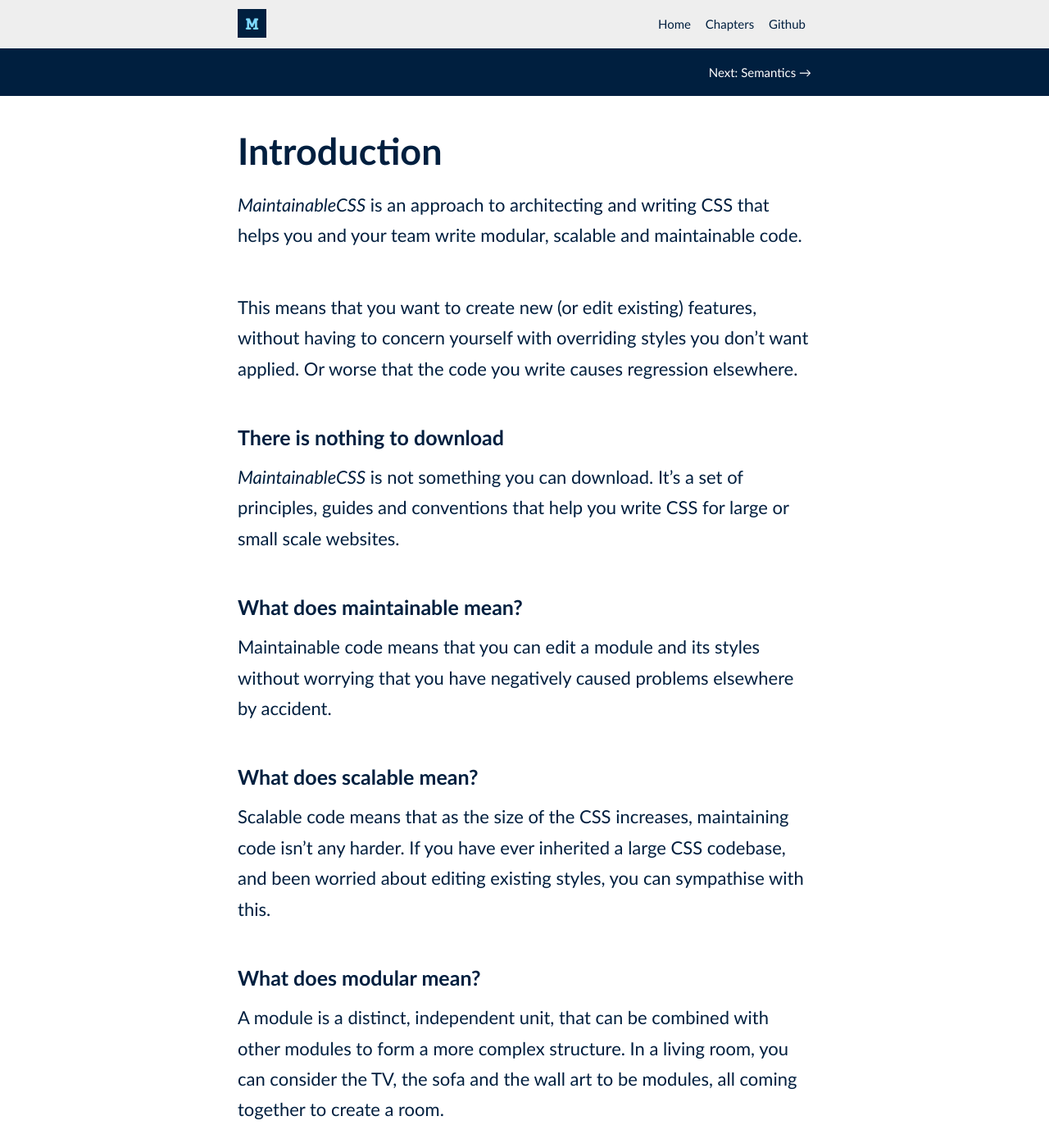
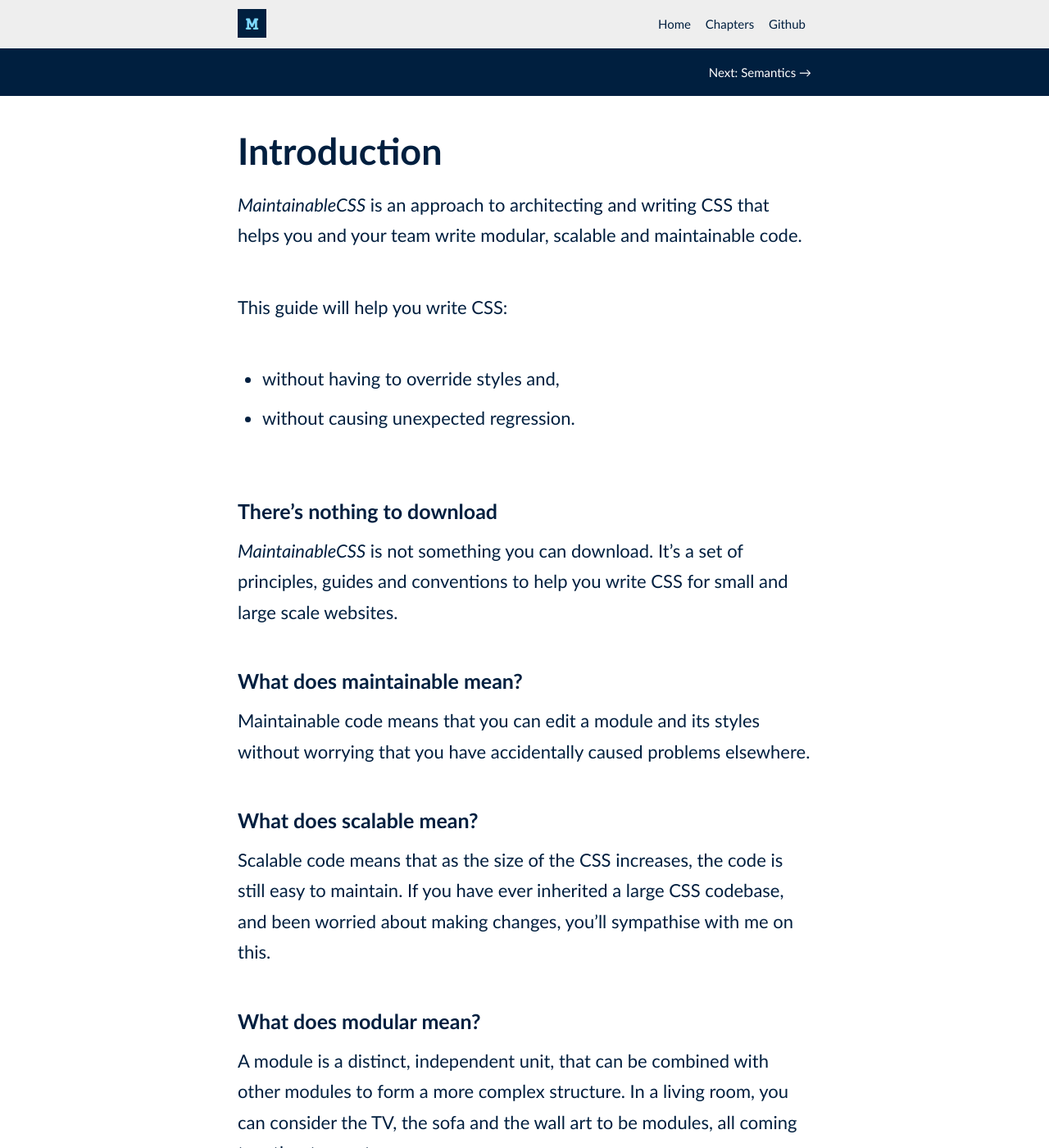
Before and after one commit to adamsilver/maintainablecss.com-jekyll, a Jekyll site: the page built from _chapters/01-introduction.md, in a window 1280 px wide and 1400 px high. Shown: the whole window at 82% size. Built offline with Jekyll 4.4.1, drawn with Linux system fonts in a browser that asks for light colours; some of the changed text lies outside the part shown.

Commit message:
Intro update

```diff
--- a/_chapters/01-introduction.md
+++ b/_chapters/01-introduction.md
@@ -8,19 +8,22 @@ description: An introduction to MaintainableCSS, an approach to writing modular,
 
 *MaintainableCSS* is an approach to architecting and writing CSS that helps you and your team write modular, scalable and maintainable code.
 
-This means that you want to create new (or edit existing) features, without having to concern yourself with overriding styles you don't want applied. Or worse that the code you write causes regression elsewhere.
+This guide will help you write CSS:
 
-## There is nothing to download
+- without having to override styles and,
+- without causing unexpected regression.
 
-*MaintainableCSS* is not something you can download. It's a set of principles, guides and conventions that help you write CSS for large or small scale websites.
+## There's nothing to download
+
+*MaintainableCSS* is not something you can download. It's a set of principles, guides and conventions to help you write CSS for small and large scale websites.
 
 ## What does maintainable mean?
 
-Maintainable code means that you can edit a module and its styles without worrying that you have negatively caused problems elsewhere by accident.
+Maintainable code means that you can edit a module and its styles without worrying that you have accidentally caused problems elsewhere.
 
 ## What does scalable mean?
 
-Scalable code means that as the size of the CSS increases, maintaining code isn't any harder. If you have ever inherited a large CSS codebase, and been worried about editing existing styles, you can sympathise with this.
+Scalable code means that as the size of the CSS increases, the code is still easy to maintain. If you have ever inherited a large CSS codebase, and been worried about making changes, you'll sympathise with me on this.
 
 ## What does modular mean?
 
@@ -34,4 +37,4 @@ If you've ever experienced pain when writing or maintaining CSS, this book can h
 
 ## Is this hard to learn?
 
-No. The entire book can be read in under 20 minutes which gives you the rationale. And when you're convinced you can apply the rules instantly. If you *do* have trouble, let me know and I will help you.
+No. This book not only tells you how to do it. But it also gives you the *why*. All of which can be read in less than 20 minutes.
```
